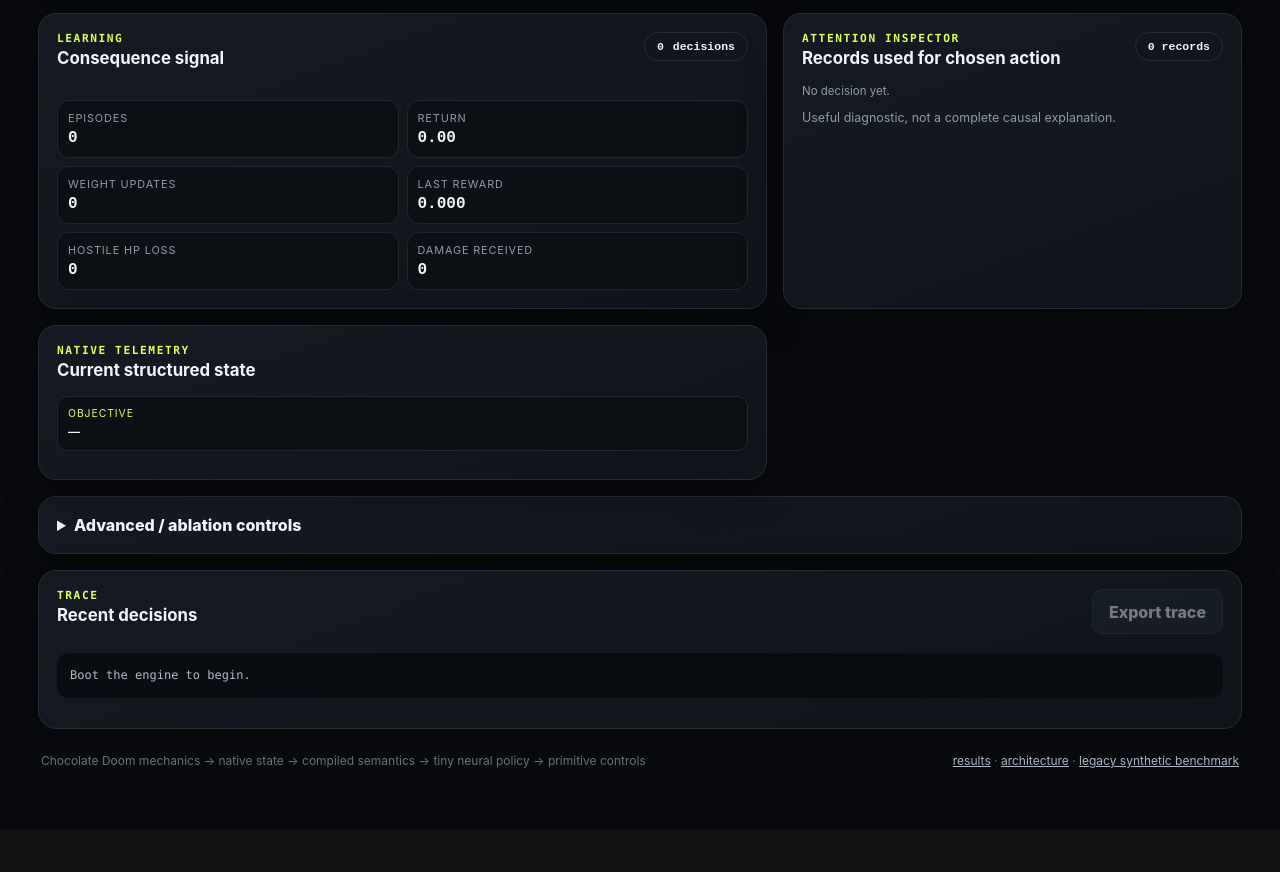
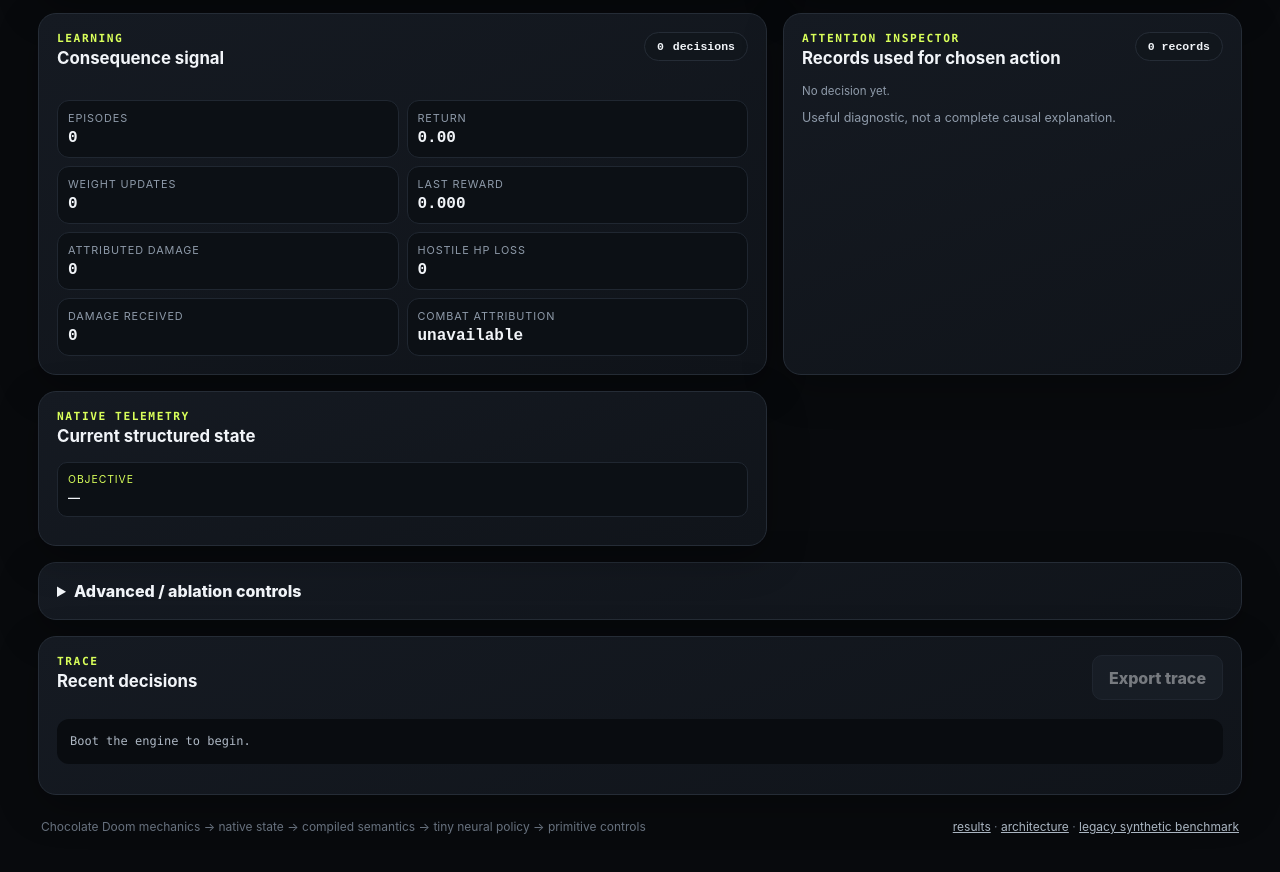
Before and after one commit to collinsomniac/doom-classifier, a plain HTML site: page doom.html in a window 1280 px wide. Shown: the part 1926-2798 px from the top of the page. Before the commit the page ends 2756 px from the top, so only its background shows below. Drawn offline with Linux system fonts and the light colour scheme; a script that the page names is missing.

Commit message:
ui: distinguish attributed damage from HP-loss telemetry

```diff
--- a/doom.html
+++ b/doom.html
@@ -63,7 +63,7 @@
 
 <article class="panel"><div class="panel-head"><div><p class="kicker">FAST PATH</p><h2>Latency + supervision</h2></div><div id="backboneName" class="choice">unprepared</div></div><div class="metric-grid"><div><span>last neural</span><strong id="latLast">0.00 ms</strong></div><div><span>teacher call</span><strong id="latSemantic">0.00 ms</strong></div><div><span>p95 decision</span><strong id="latP95">0.00 ms</strong></div><div><span>teacher calls</span><strong id="teacherCalls">0</strong></div><div><span>decode temp</span><strong id="decodeTemp">0.800</strong></div><div><span>reward replay</span><strong id="replaySize">0</strong></div><div><span>teacher exemplars</span><strong id="teacherReplaySize">0</strong></div><div><span>Q influence β</span><strong id="valueBeta">0.000</strong></div><div><span>prior KL</span><strong id="priorKL">0.000</strong></div><div><span>KL budget used</span><strong id="klUtilization">0%</strong></div></div></article>
 
-<article class="panel"><div class="panel-head"><div><p class="kicker">LEARNING</p><h2>Consequence signal</h2></div><div class="choice"><span id="steps">0</span> decisions</div></div><div class="metric-grid"><div><span>episodes</span><strong id="episodes">0</strong></div><div><span>return</span><strong id="return">0.00</strong></div><div><span>weight updates</span><strong id="updates">0</strong></div><div><span>last reward</span><strong id="lastReward">0.000</strong></div><div><span>hostile HP loss</span><strong id="damageDealt">0</strong></div><div><span>damage received</span><strong id="damageReceived">0</strong></div></div></article>
+<article class="panel"><div class="panel-head"><div><p class="kicker">LEARNING</p><h2>Consequence signal</h2></div><div class="choice"><span id="steps">0</span> decisions</div></div><div class="metric-grid"><div><span>episodes</span><strong id="episodes">0</strong></div><div><span>return</span><strong id="return">0.00</strong></div><div><span>weight updates</span><strong id="updates">0</strong></div><div><span>last reward</span><strong id="lastReward">0.000</strong></div><div><span>attributed damage</span><strong id="damageDealt">0</strong></div><div><span>hostile HP loss</span><strong id="hostileHpLoss">0</strong></div><div><span>damage received</span><strong id="damageReceived">0</strong></div><div><span>combat attribution</span><strong id="combatAttribution">unavailable</strong></div></div></article>
 
 <article class="panel"><div class="panel-head"><div><p class="kicker">ATTENTION INSPECTOR</p><h2>Records used for chosen action</h2></div><span id="attentionCount" class="choice">0 records</span></div><div id="attentionList" class="attention-list"><div class="attention-empty">No decision yet.</div></div><p class="caption">Useful diagnostic, not a complete causal explanation.</p></article>
 
```
